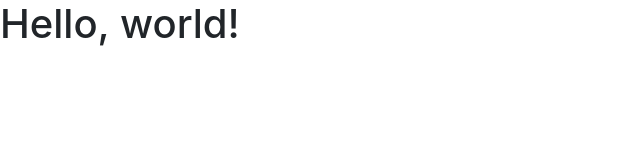
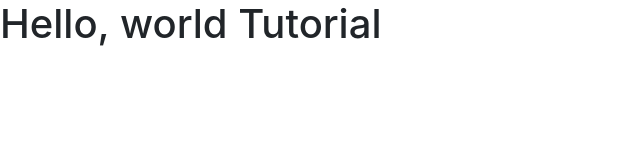
Before and after one commit to rizalwidiatmaj/rizalwidiatmaj.github.io, a plain HTML site: page index.html in a window 1280 px wide. Shown: the whole page, without its empty margins (0-640 px from the left). Drawn offline with nearby package versions, Linux system fonts and the light colour scheme.

Commit message:
update web title name and web body element

```diff
--- a/index.html
+++ b/index.html
@@ -8,10 +8,10 @@
     <!-- Bootstrap CSS -->
     <link rel="stylesheet" href="https://stackpath.bootstrapcdn.com/bootstrap/5.0.0-alpha2/css/bootstrap.min.css" integrity="sha384-DhY6onE6f3zzKbjUPRc2hOzGAdEf4/Dz+WJwBvEYL/lkkIsI3ihufq9hk9K4lVoK" crossorigin="anonymous">
 
-    <title>Hello, world!</title>
+    <title>Rizal Widiatmaja Project's</title>
   </head>
   <body>
-    <h1>Hello, world!</h1>
+    <h1>Hello, world Tutorial</h1>
 
     <!-- Optional JavaScript; choose one of the two! -->
 
```
